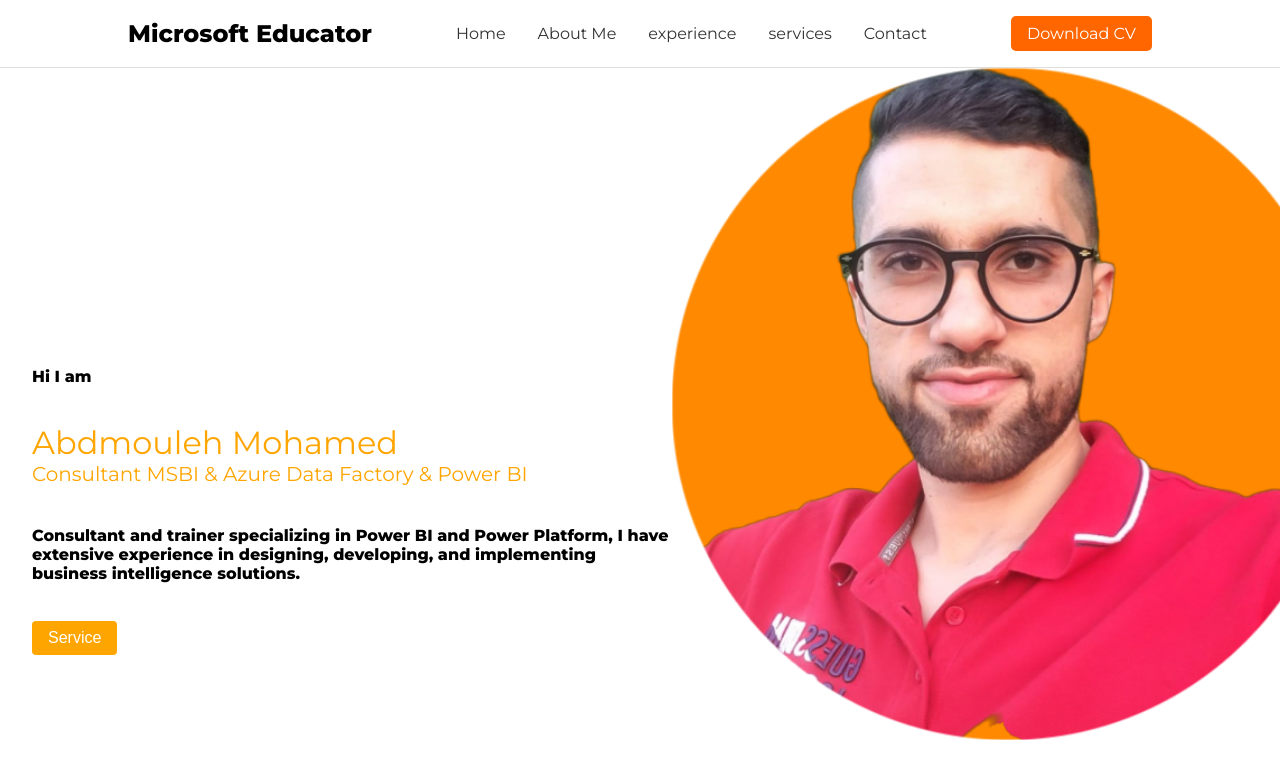
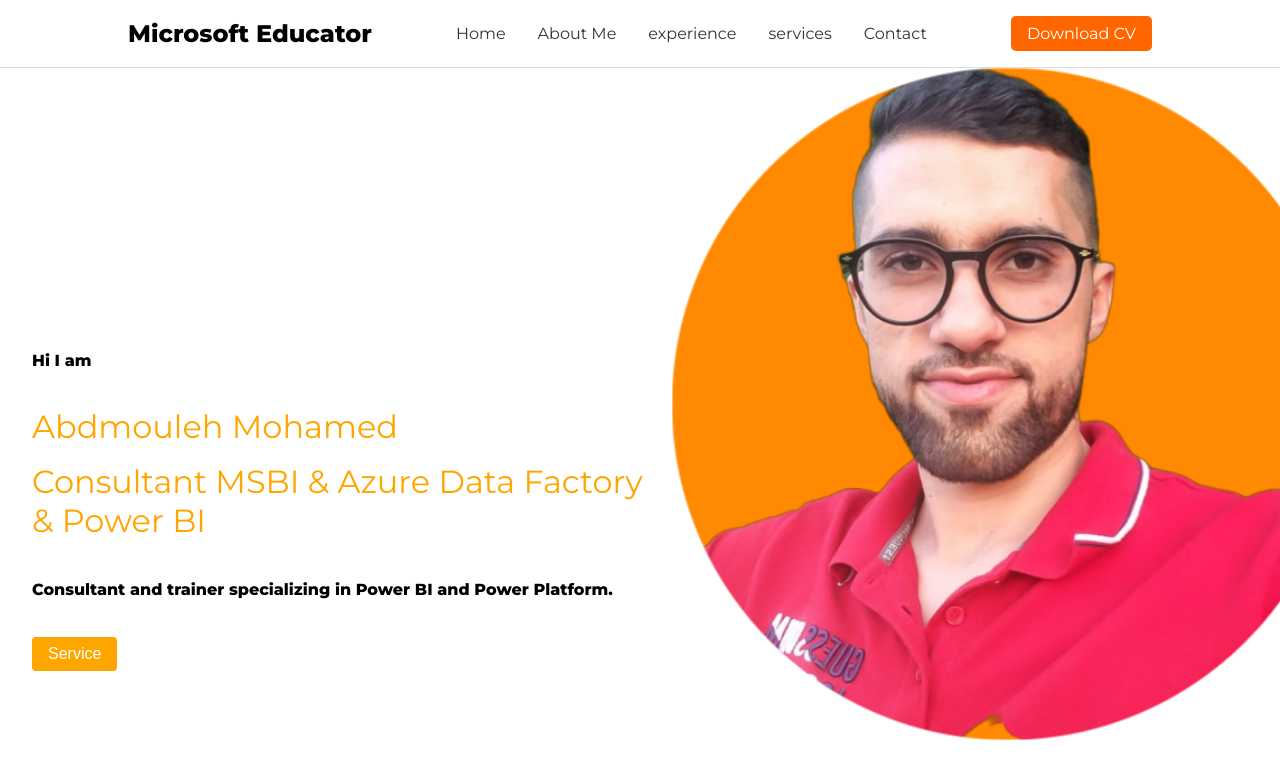
Before and after one commit to MedAbdmouleh/Student, a React (Vite) app: page / in a window 1280 px wide. Shown: the top 778 px of the page. Built offline with nearby package versions, Linux system fonts and the light colour scheme.

Commit message:
Changes46

```diff
--- a/src/Components/Home.jsx
+++ b/src/Components/Home.jsx
@@ -11,9 +11,9 @@ const Home = ({ name, title }) => {
       <div style={{ position: "relative", zIndex: 1, maxWidth: "50%", marginRight: "2rem" }}>
         <h4>Hi I am</h4>
         <h2 style={{ color: "#FFA500" }}>Abdmouleh Mohamed</h2>
-        <b><h3 style={{ color: "#FFA500" }}>Consultant MSBI & Azure Data Factory & Power BI</h3></b>
+        <b><h2 style={{ color: "#FFA500" }}>Consultant MSBI & Azure Data Factory & Power BI</h2></b>
         <br />
-        <h4>Consultant and trainer specializing in Power BI and Power Platform, I have extensive experience in designing, developing, and implementing business intelligence solutions.</h4>
+        <h4>Consultant and trainer specializing in Power BI and Power Platform.</h4>
         <button style={{ marginTop: "1rem", padding: "0.5rem 1rem", fontSize: "1rem", cursor: "pointer", backgroundColor: "#FFA500", color: "#fff", border: "none", borderRadius: "4px" }}>
           Service
         </button>
```
